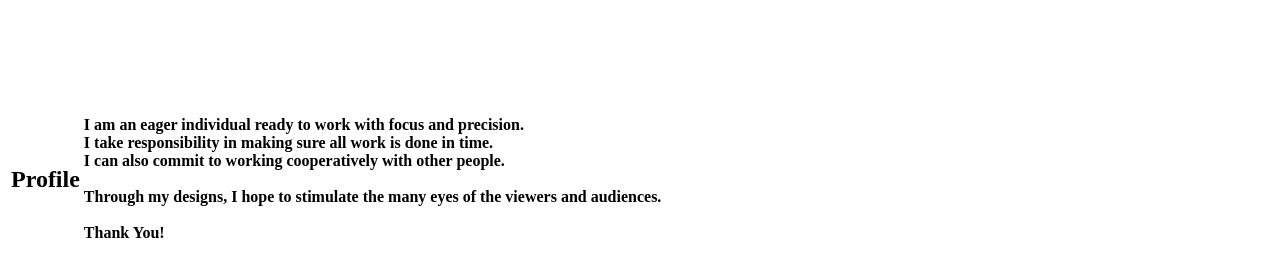
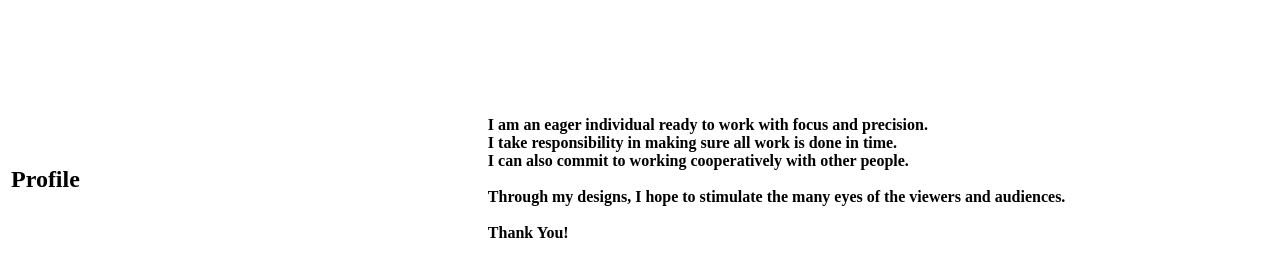
Before and after one commit to JodyEdbert/JodyEdbert.github.io, a plain HTML site: page index.html in a window 1280 px wide. Shown: the top 265 px of the page. Drawn offline with Linux system fonts and the light colour scheme; grey boxes are pictures that could not be loaded.

Commit message:
Update index.html

```diff
--- a/index.html
+++ b/index.html
@@ -6,6 +6,7 @@
 <table>
   <tr><font face=Arial>
     <td><h2>Profile</h2></td>
+    <td><span></span></td>
     <td><h4>I am an eager individual ready to work with focus and precision.<br>
       I take responsibility in making sure all work is done in time. <br>
       I can also commit to working cooperatively with other people.
```
